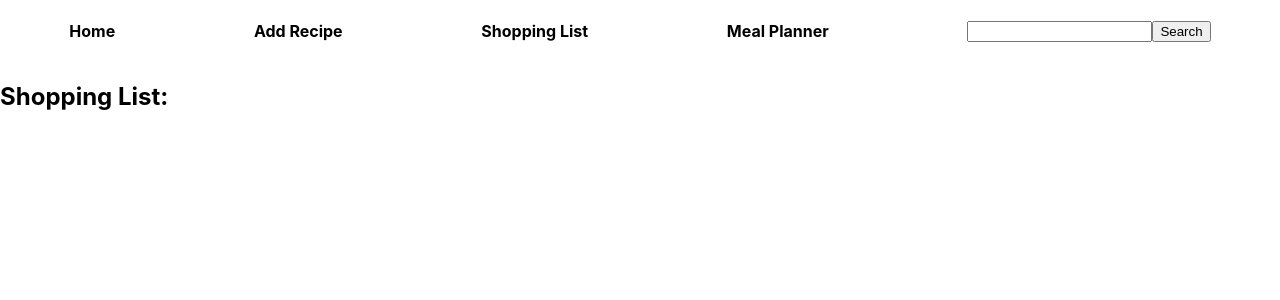
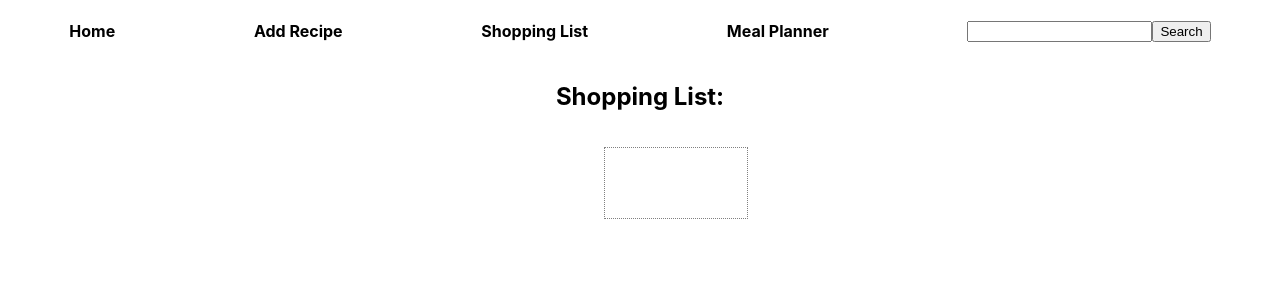
Before and after one commit to ffayffay/meal-app, a React (Create React App) app: page / in a window 1280 px wide. Both pictures are taken after a click on the element "Shopping List". Shown: the top 300 px of the page. Built offline with nearby package versions, Linux system fonts and the light colour scheme.

Commit message:
Added basic styles to the the shopList and shopListItem components

```diff
--- a/src/App.css
+++ b/src/App.css
@@ -1,12 +1,14 @@
 html,
 body,
-.root {
+#root {
   margin: 0;
   height: 100%;
+  width: 100%;
 }
 
 .App {
   height: 100%;
+  width: 100%;
 }
 
 .main-cont {
@@ -14,6 +16,7 @@ body,
   width: 100%;
   display: flex;
   flex-wrap: wrap;
+  justify-content: center;
 }
 
 .tile-wrap {
--- a/src/Components/ShopList/ShopList.module.css
+++ b/src/Components/ShopList/ShopList.module.css
@@ -0,0 +1,11 @@
+.list-cont {
+  display: flex;
+  flex-direction: column;
+  align-items: center;
+}
+
+.list-cont ul {
+  border: 1px dotted gray;
+  padding: 35px;
+  width: 100%;
+}
--- a/src/Components/ShopList/ShopList.tsx
+++ b/src/Components/ShopList/ShopList.tsx
@@ -1,4 +1,5 @@
 import React from "react";
+import styles from "../ShopList/ShopList.module.css";
 import { Ing } from "../../Types";
 import { ShopListItem } from "../ShopListItem/ShopListItem";
 
@@ -9,7 +10,7 @@ interface ShopListProps {
 
 export const ShopList: React.FC<ShopListProps> = ({ shopList, deleteIng }) => {
   return (
-    <div>
+    <div className={`${styles["list-cont"]}`}>
       <span>
         <h2>Shopping List:</h2>
       </span>
--- a/src/Components/ShopListItem/ShopListItem.module.css
+++ b/src/Components/ShopListItem/ShopListItem.module.css
@@ -0,0 +1,11 @@
+.list-item-cont {
+  display: flex;
+  justify-content: space-between;
+  width: 100%;
+  height: 50px;
+}
+
+.btn {
+  padding: 5px;
+  margin-right: 5px;
+}
--- a/src/Components/ShopListItem/ShopListItem.tsx
+++ b/src/Components/ShopListItem/ShopListItem.tsx
@@ -1,4 +1,5 @@
 import React from "react";
+import styles from "../ShopListItem/ShopListItem.module.css";
 import { Ing } from "../../Types";
 
 interface ShopListItemProps {
@@ -11,10 +12,14 @@ export const ShopListItem: React.FC<ShopListItemProps> = ({
   deleteIng,
 }) => {
   return (
-    <div id={ing.id}>
+    <div id={ing.id} className={`${styles["list-item-cont"]}`}>
       <li>{ing.name}</li>
-      <button>Edit</button>
-      <button onClick={() => deleteIng(ing)}>Delete</button>
+      <div>
+        <button className={`${styles["btn"]}`}>Edit</button>
+        <button className={`${styles["btn"]}`} onClick={() => deleteIng(ing)}>
+          Delete
+        </button>
+      </div>
     </div>
   );
 };
```
